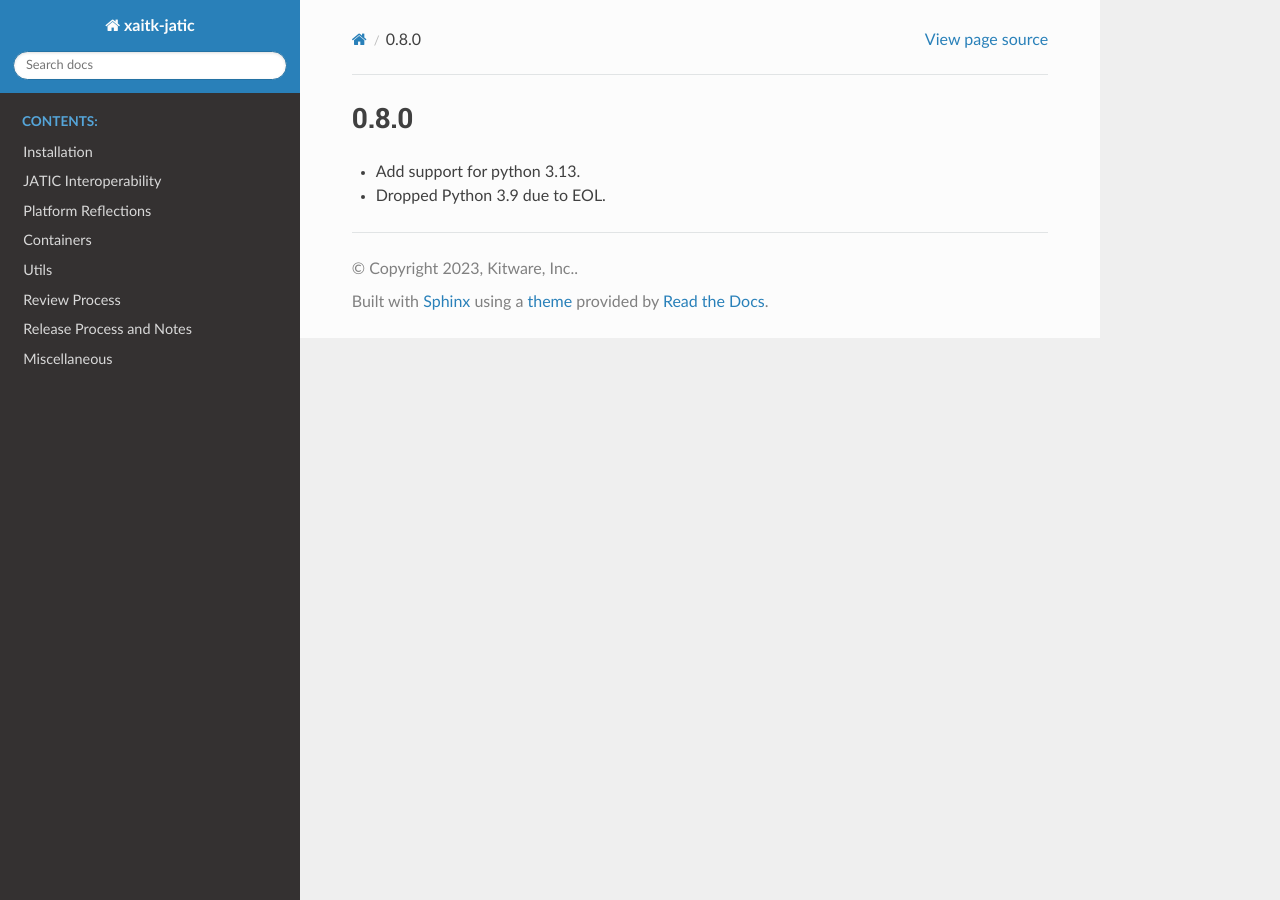
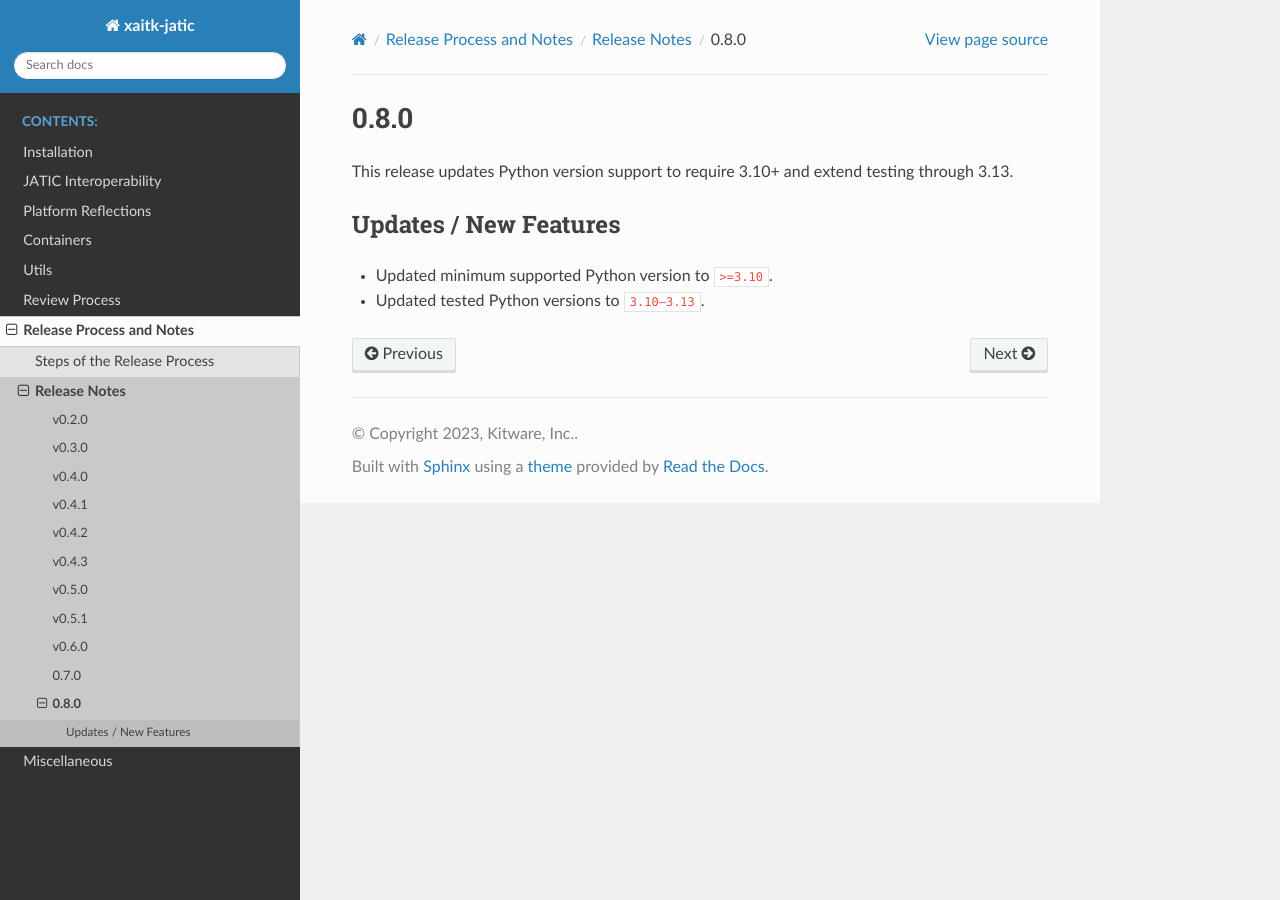
Before and after one commit to Kitware/xaitk-jatic, a Sphinx documentation site: the page built from docs/release_notes/v0.8.0.rst, in a window 1280 px wide. Built offline with Sphinx 7.4.7 and the Read the Docs theme 3.1.0, drawn with Linux system fonts in a browser that asks for light colours.

Commit message:
Updated v0.8.0 release notes

```diff
--- a/docs/release_notes.rst
+++ b/docs/release_notes.rst
@@ -14,3 +14,4 @@ Release Notes
    release_notes/v0.5.1
    release_notes/v0.6.0
    release_notes/v0.7.0
+   release_notes/v0.8.0
--- a/docs/release_notes/v0.8.0.rst
+++ b/docs/release_notes/v0.8.0.rst
@@ -1,6 +1,10 @@
 0.8.0
-=====
+======
 
-* Add support for python 3.13.
+This release updates Python version support to require 3.10+ and extend testing through 3.13.
 
-* Dropped Python 3.9 due to EOL.
+Updates / New Features
+----------------------
+* Updated minimum supported Python version to ``>=3.10``.
+
+* Updated tested Python versions to ``3.10–3.13``.
```
